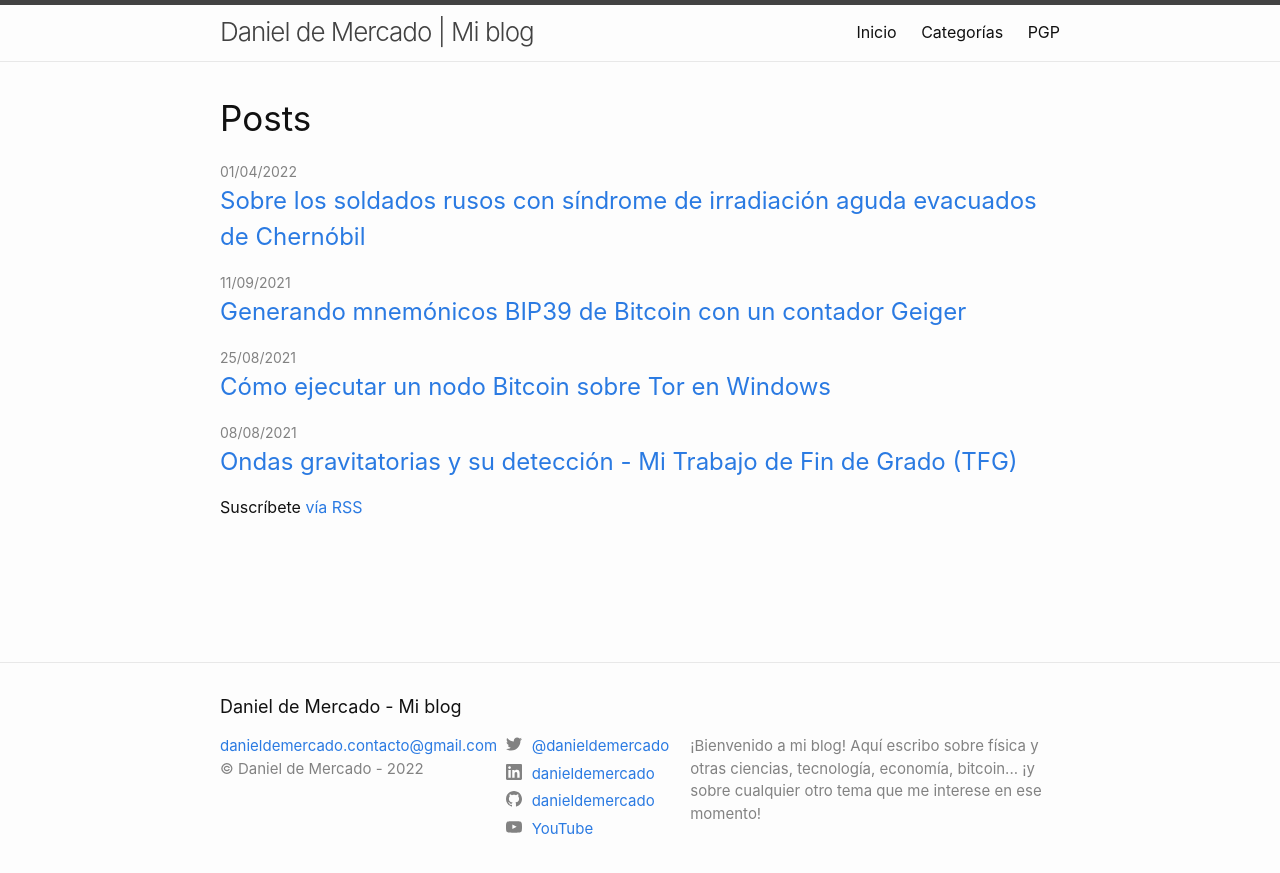
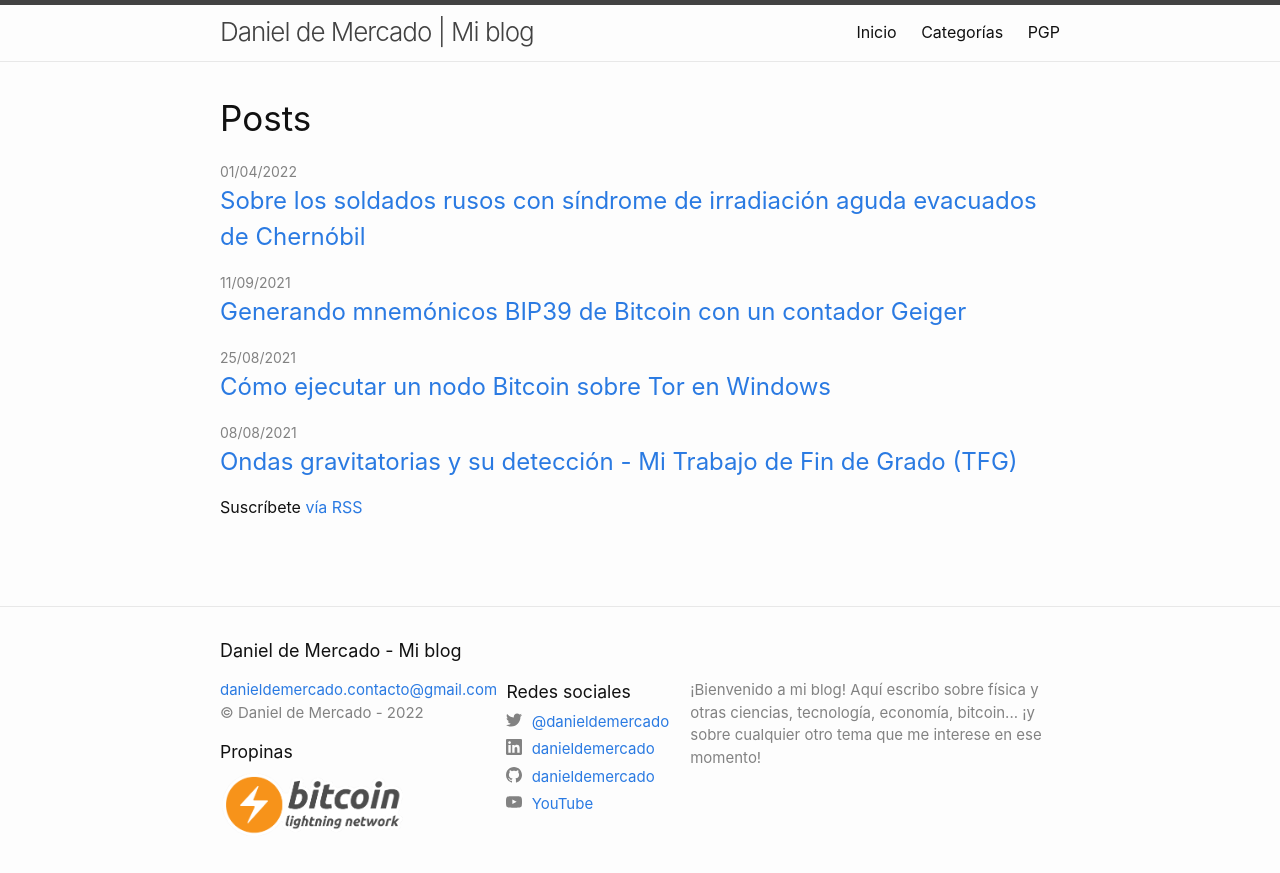
Before and after one commit to danieldemercado/mi-blog, a Jekyll site: the page built from index.markdown, in a window 1280 px wide. Shown: the top 873 px of the page. Built offline with Jekyll 4.4.1, drawn with Linux system fonts in a browser that asks for light colours.

Commit message:
Añadida sección de propinas y botón de propinas bitcoin (lightning)

```diff
--- a/_config.yml
+++ b/_config.yml
@@ -42,6 +42,9 @@
 # Add a copyright. A copyright symbol and year will be added automatically
 copyright: "Daniel de Mercado"
 
+# --- Donations methods -----
+bitcoin_tippin_me_card: danieldemercado
+
 
 # Build settings
 # Removed minima theme as it is now a regular theme.
--- /dev/null
+++ b/_includes/donations.html
@@ -0,0 +1,3 @@
+<ul class="donation-methods-list">
+    {%- if site.bitcoin_tippin_me_card -%}<li><a href="https://tippin.me/@{{ site.bitcoin_tippin_me_card| cgi_escape | escape }}"><img src="{{ 'assets/Bitcoin_lightning.png' | relative_url }}" alt=" bitcoin (lightning)" /></a></li>{%- endif -%}
+</ul>
--- a/_includes/footer.html
+++ b/_includes/footer.html
@@ -23,10 +23,14 @@
             {%- if site.copyright -%}
             <li>&copy; {{ site.copyright }} - {{ 'now' | date: "%Y"}}</li> <!-- update -->
             {%- endif -%}
+
         </ul>
+        <h2 class="donations">Propinas</h2>
+        {%- include donations.html -%}
       </div>
 
       <div class="footer-col footer-col-2">
+        <h2 class="social-networks">Redes sociales</h2>
         {%- include social.html -%}
       </div>
 
--- a/_sass/minima/_layout.scss
+++ b/_sass/minima/_layout.scss
@@ -119,6 +119,26 @@
 .social-media-list {
   list-style: none;
   margin-left: 0;
+}
+
+.donations {
+  @include relative-font-size(1.1);
+  margin-bottom: $spacing-unit / 6;
+  color:#111;
+}
+
+.donation-methods-list{
+  list-style: none;
+  margin-left: 0;
+  img {
+    width: 140pt;
+  }
+}
+
+.social-networks{
+  @include relative-font-size(1.1);
+  margin-bottom: $spacing-unit / 6;
+  color:#111;
 }
 
 .footer-col-wrapper {
```
Also changed, not shown: assets/Bitcoin_lightning.png (added), assets/bitcoin-btc-logo.svg (added).
